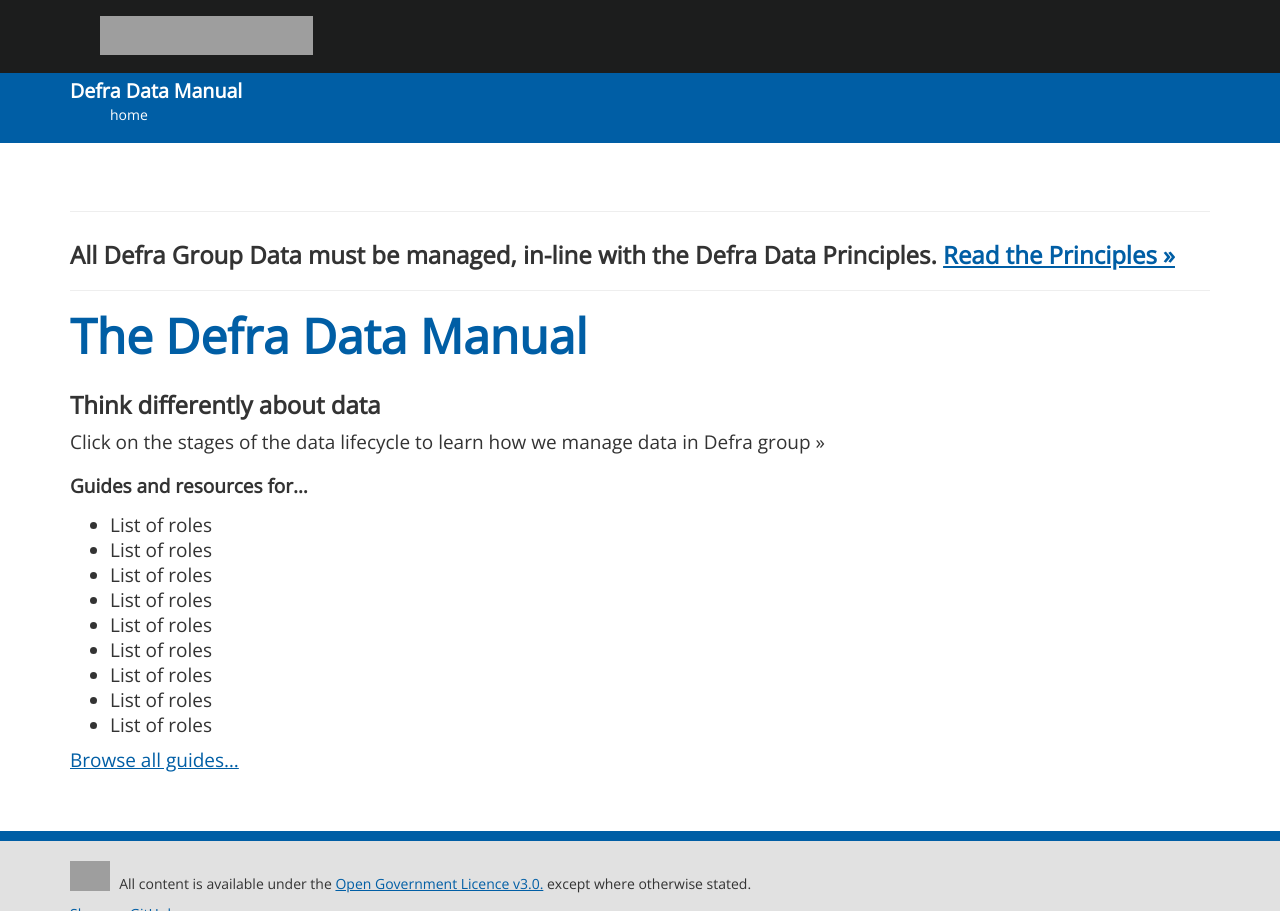
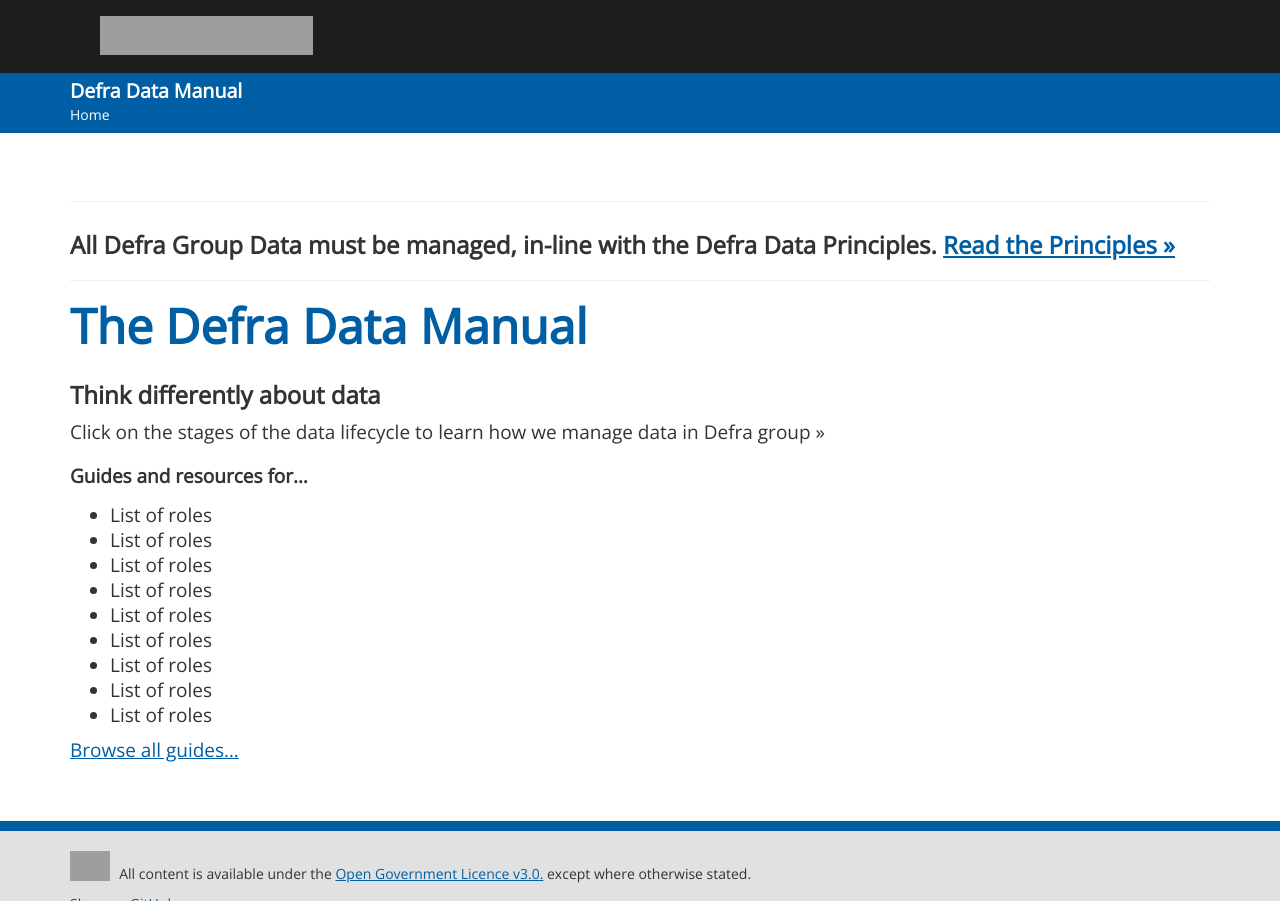
Before and after one commit to andjnewman/DDM, a Jekyll site: the page built from index.md, in a window 1280 px wide. Built offline with Jekyll 4.4.1, drawn with Linux system fonts in a browser that asks for light colours; grey boxes are pictures that could not be loaded.

Commit message:
Update default.html

```diff
--- a/_layouts/default.html
+++ b/_layouts/default.html
@@ -25,25 +25,16 @@
                         <li><a {% if current_section == "publishwhat" %}class="active"{% endif %} href="{{ site.url }}{{ site.baseurl }}{{ site.data.publishwhat.subpath }}">{{ site.data.publishwhat.title }}</a></li>
                        <li><a {% if current_section == "contact-us" %}class="active"{% endif %} href="{{ site.url }}{{ site.baseurl }}{{ site.data.contact-us.subpath }}">{{ site.data.contact-us.title }}</a></li>
                     </ul> -->
-{% capture url_parts %} {{ page.url | remove: "/index.html" | replace:'/'," " }}{% endcapture %}
-{% capture num_parts %}{{ url_parts | number_of_words | minus: 1 }}{% endcapture %}
-{% assign previous="" %}
-<ol>
- {% if num_parts == "0" or num_parts == "-1" %}
-  <li><a href="/">home</a> &nbsp; </li>
- {% else %}
-  <li><a href="/">home</a> &#187; </li>
+{% assign crumbs = page.url | remove:'/index.html' | split: '/' %}
 
-  {% for unused in page.content limit:num_parts %}
-   {% capture first_word %}{{ url_parts | truncatewords:1 | remove:"..."}}{% endcapture %}
-   {% capture previous %}{{ previous }}/{{ first_word }}{% endcapture %}
-
-   <li><a href="{{previous}}">{{ first_word }}</a> &#187; </li>
-
-   {% capture url_parts %}{{ url_parts | remove_first:first_word }}{% endcapture %}
-  {% endfor %}
- {% endif %}
-</ol>
+<a href="/">Home</a>
+{% for crumb in crumbs offset: 1 %}
+  {% if forloop.last %}
+    / {{ crumb | replace:'-',' ' | remove:'.html' | capitalize }}
+  {% else %}
+    / <a href="{% assign crumb_limit = forloop.index | plus: 1 %}{% for crumb in crumbs limit: crumb_limit %}{{ crumb | append: '/' }}{% endfor %}">{{ crumb | replace:'-',' ' | remove:'.html' | capitalize }}</a>
+  {% endif %}
+{% endfor %}
 
                 </div>
             </nav>
```
